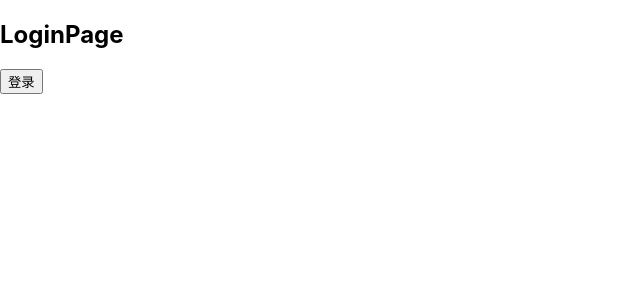
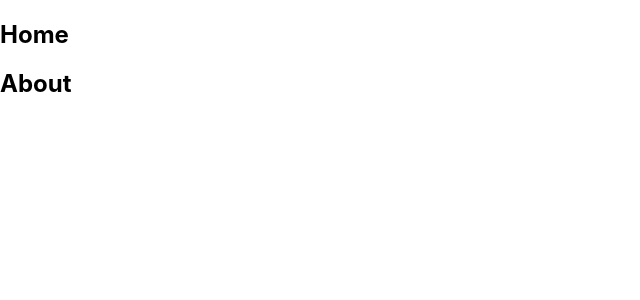
Before and after one commit to pangxueming/learn-react, a React (Create React App) app: page / in a window 1280 px wide. Shown: the top 300 px of the page, without its empty margins (0-640 px from the left). Built offline with nearby package versions, Linux system fonts and the light colour scheme.

Commit message:
高阶组件生命周期劫持

```diff
--- a/src/App.js
+++ b/src/App.js
@@ -1,5 +1,5 @@
 import React from 'react';
-import HOCCpn from './react-高级指引/高阶组件/05_App_高阶组件的应用-登录鉴权'
+import HOCCpn from './react-高级指引/高阶组件/06_App_高阶组件的应用-生命周期劫持'
 
 function App(props) {
   return (
--- /dev/null
+++ b/src/react-高级指引/高阶组件/06_App_高阶组件的应用-生命周期劫持.js
@@ -0,0 +1,54 @@
+import React, { PureComponent } from 'react'
+
+class Home extends PureComponent {
+
+  componentWillMount() {
+    this.beginTime = new Date();
+  }
+
+  componentDidMount() {
+    this.endTime = new Date();
+    const intervel = this.endTime - this.beginTime;
+    console.log("Hom组件渲染时间: " + intervel);
+  }
+
+  render() {
+    return (
+      <div>
+        <h2>Home</h2>
+      </div>
+    )
+  }
+}
+
+class About extends PureComponent {
+
+  componentWillMount() {
+    this.beginTime = new Date();
+  }
+
+  componentDidMount() {
+    this.endTime = new Date();
+    const intervel = this.endTime - this.beginTime;
+    console.log("Hom组件渲染时间: " + intervel);
+  }
+
+  render() {
+    return (
+      <div>
+        <h2>About</h2>
+      </div>
+    )
+  }
+}
+
+export default class App extends PureComponent {
+  render() {
+    return (
+      <div>
+        <Home />
+        <About />
+      </div>
+    )
+  }
+}
```
